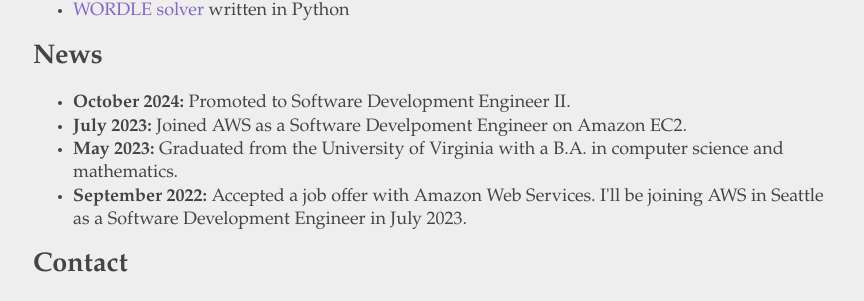
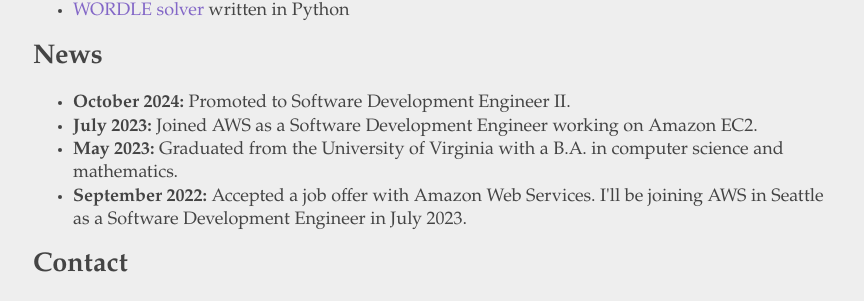
Before and after one commit to joek13/joek13.github.io, a Jekyll site: the page built from index.html, in a window 1280 px wide. Shown: the part 523-824 px from the top of the page, without its empty margins (207-1071 px from the left). Built offline with Jekyll 4.4.1, drawn with Linux system fonts in a browser that asks for light colours.

Commit message:
Fix typo
Typos are temporary, but git history is forever <3

```diff
--- a/index.html
+++ b/index.html
@@ -41,7 +41,7 @@
     <p>
     <ul>
         <li><strong>October 2024:</strong> Promoted to Software Development Engineer II.</li>
-        <li><strong>July 2023:</strong> Joined AWS as a Software Develpoment Engineer on Amazon EC2.</li>
+        <li><strong>July 2023:</strong> Joined AWS as a Software Development Engineer working on Amazon EC2.</li>
         <li><strong>May 2023:</strong> Graduated from the University of Virginia with a B.A. in computer science and mathematics.</li>
         <li><strong>September 2022:</strong> Accepted a job offer with Amazon Web Services. I'll be joining AWS in Seattle as a Software Development Engineer in July 2023.</li>
     </ul>
```
